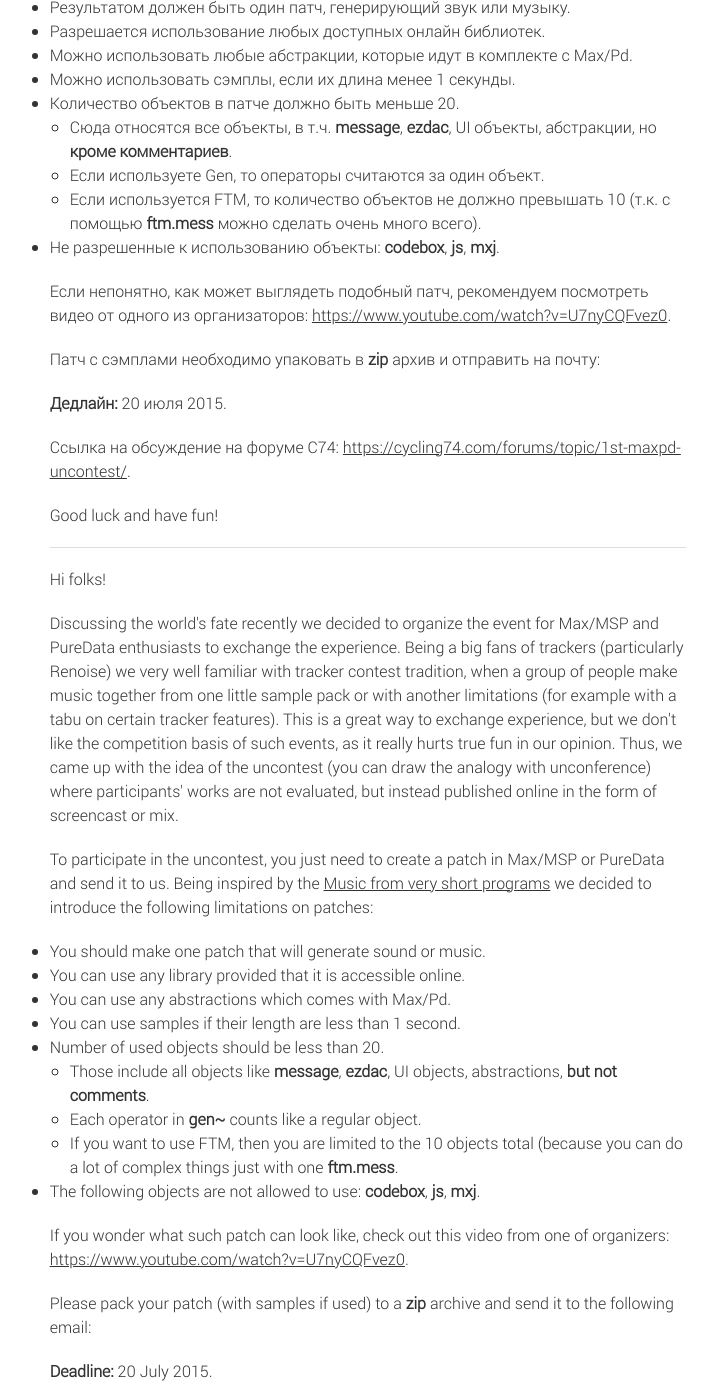
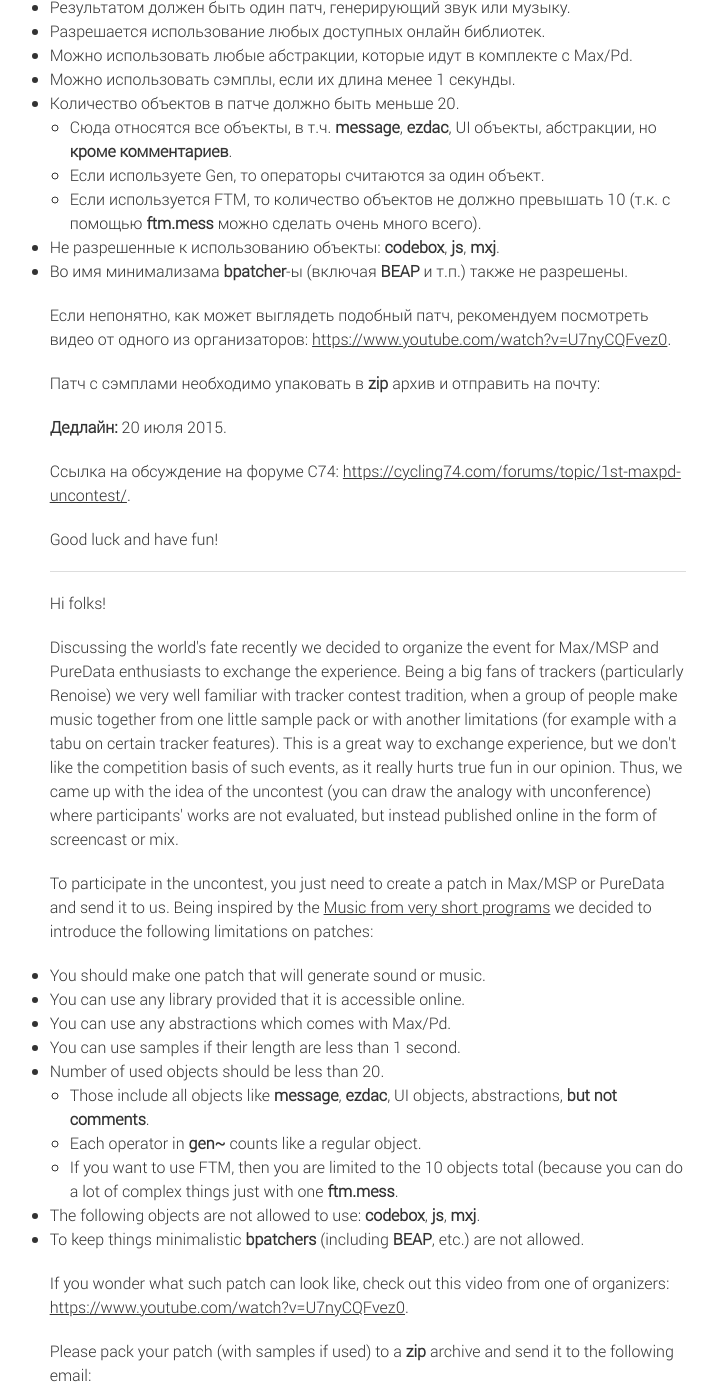
Before and after one commit to ech2/pattr.ru, a Jekyll site: the page built from _posts/uncontest/2015-06-17-uncontest-001.html, in a window 1280 px wide and 1400 px high, scrolled down 572 px. Shown: the whole window, without its empty margins (272-986 px from the left). Built offline with Jekyll 4.4.1, drawn with Linux system fonts in a browser that asks for light colours; nearby versions of some CDN libraries; library files that are not in the unit come from our copies; Markdown is read by kramdown in place of the engine named in the settings.

Commit message:
Update 2015-06-17-uncontest-001.html

```diff
--- a/_posts/uncontest/2015-06-17-uncontest-001.html
+++ b/_posts/uncontest/2015-06-17-uncontest-001.html
@@ -44,6 +44,7 @@ date:       2011-07-16 15:33:27
   <li>Не разрешенные к использованию объекты:
     <strong>codebox</strong>, <strong>js</strong>, <strong>mxj</strong>.
   </li>
+  <li>Во имя минимализама <strong>bpatcher</strong>-ы (включая <strong>BEAP</strong> и т.п.) также не разрешены.</li>
 </ul>
 
 <p>Если непонятно, как может выглядеть подобный патч, рекомендуем посмотреть видео от одного из организаторов:
@@ -113,6 +114,7 @@ we decided to introduce the following limitations on patches:</p>
   </li>
   <li>The following objects are not allowed to use:
     <strong>codebox</strong>, <strong>js</strong>, <strong>mxj</strong>.</li>
+  <li>To keep things minimalistic <strong>bpatchers</strong> (including <strong>BEAP</strong>, etc.) are not allowed.</li>
 </ul>
 
 <p>If you wonder what such patch can look like, check out this video from one of organizers:
```
